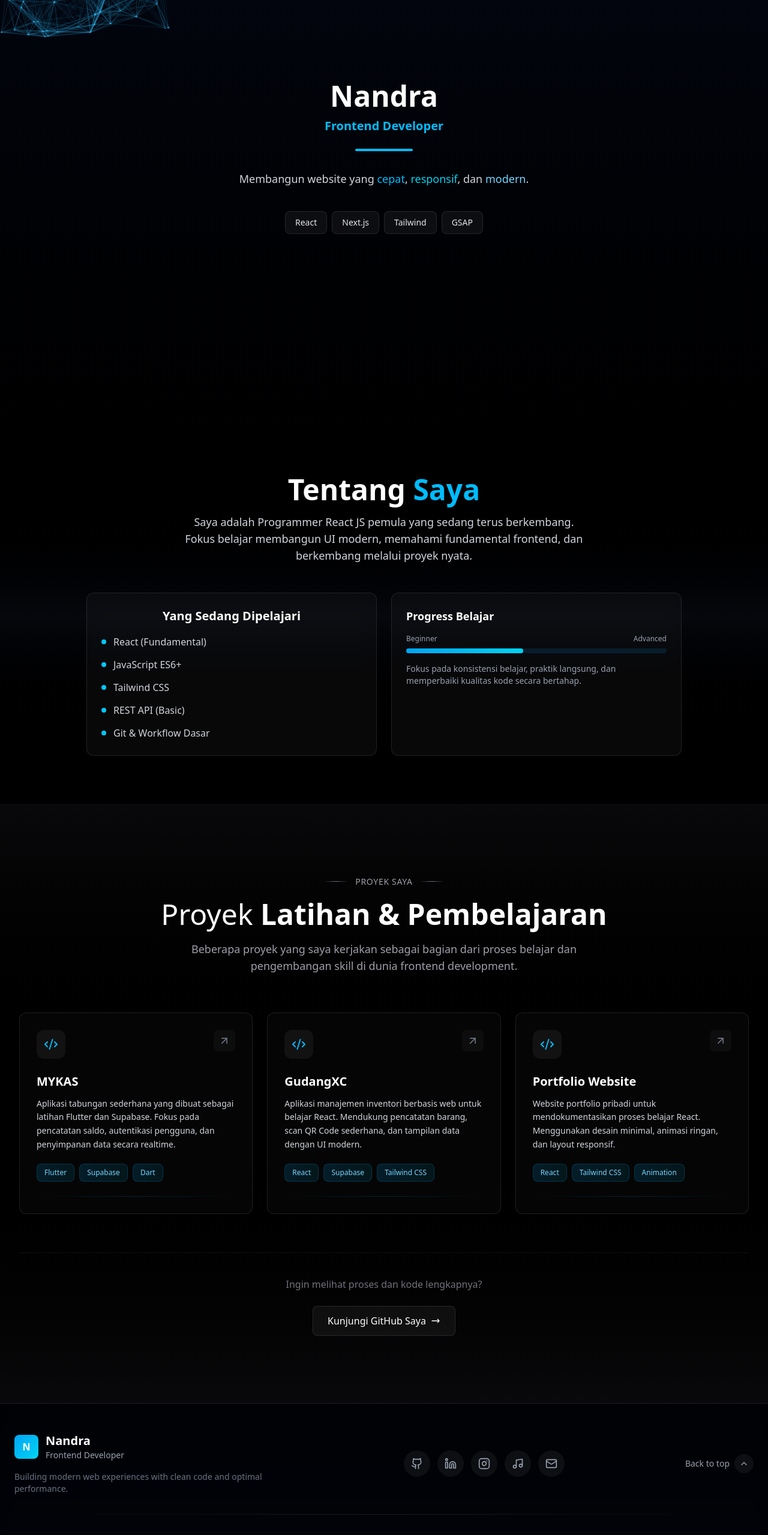
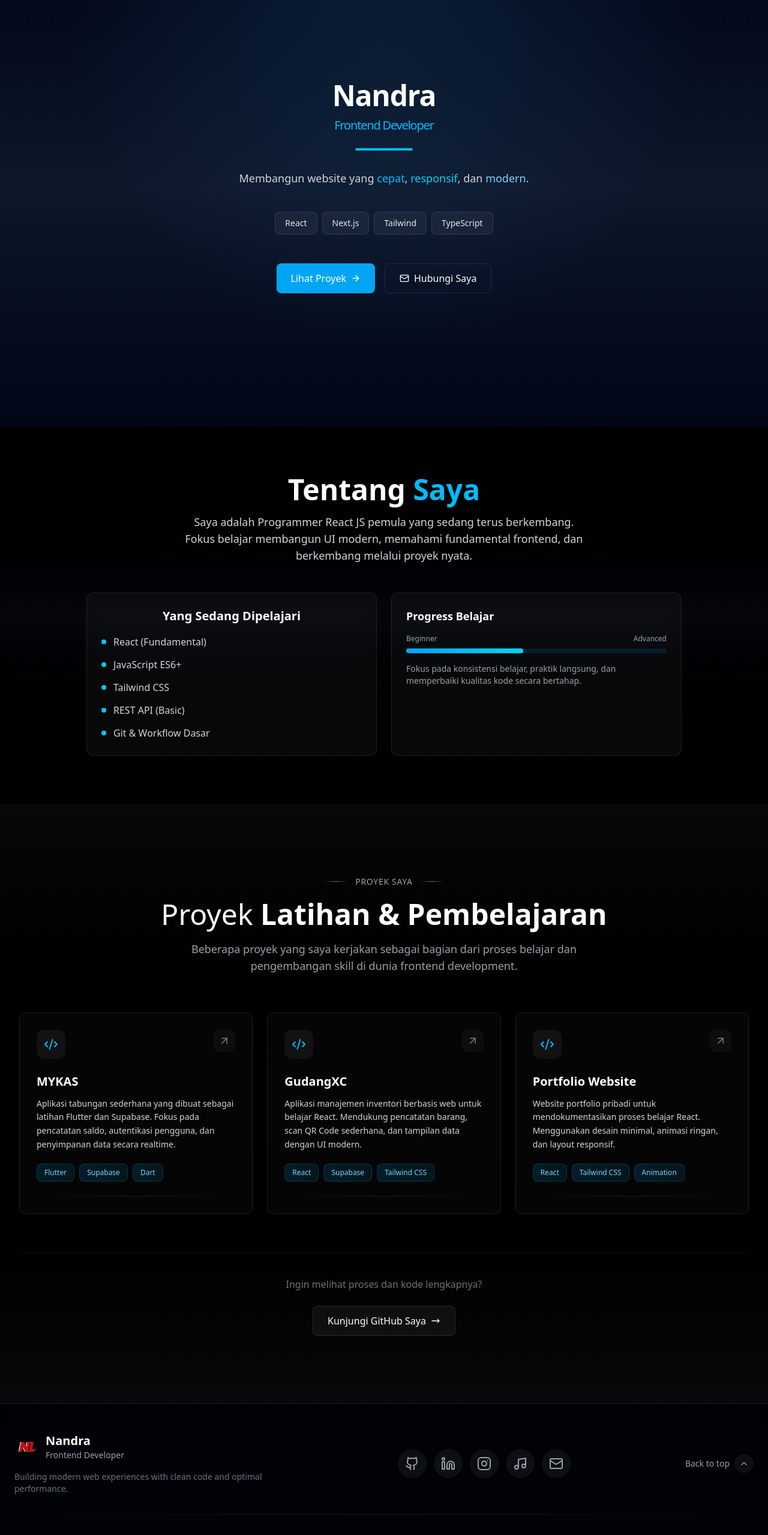
Before and after one commit to nandra-lp/my-portofolio-web, a React (Vite) app: page / in a window 1280 px wide. Shown: the part 160-2719 px from the top of the page at 60% size. Built offline with nearby package versions, Linux system fonts and the light colour scheme.

Commit message:
chore: update code structure and remove redundant changes

```diff
--- a/index.html
+++ b/index.html
@@ -2,9 +2,9 @@
 <html lang="en">
   <head>
     <meta charset="UTF-8" />
-    <link rel="icon" type="image/svg+xml" href="/vite.svg" />
+    <link rel="icon" type="image/svg+xml" href="/nl-nobg.svg" />
     <meta name="viewport" content="width=device-width, initial-scale=1.0" />
-    <title>react-portfolio</title>
+    <title>Nandra - Portofolio</title>
   </head>
   <body>
     <div id="root"></div>
--- a/src/components/Footer.jsx
+++ b/src/components/Footer.jsx
@@ -6,6 +6,7 @@ import {
   Instagram,
   Music,
 } from "lucide-react";
+import logo from "../assets/nl-nobg.png";
 
 export default function Footer() {
   const year = new Date().getFullYear();
@@ -18,17 +19,21 @@ export default function Footer() {
     <footer className="bg-black/50 backdrop-blur-sm border-t border-white/10">
       <div className="max-w-7xl mx-auto px-6 py-12">
         <div className="flex flex-col lg:flex-row justify-between items-center gap-8">
-          {/* Left Section */}
+          {/* Left Section - Logo */}
           <div className="text-center lg:text-left">
             <div className="flex items-center justify-center lg:justify-start gap-3 mb-4">
-              <div className="w-10 h-10 rounded-lg bg-gradient-to-br from-sky-500 to-cyan-400 flex items-center justify-center">
-                <span className="text-white font-bold">N</span>
-              </div>
+              <img
+                src={logo}
+                alt="Nandra Logo"
+                className="w-10 h-10 object-contain transition-transform duration-300 hover:scale-105"
+              />
+
               <div>
-                <h3 className="text-xl font-bold text-white">Nandra</h3>
+                <h3 className="text-xl font-semibold text-white">Nandra</h3>
                 <p className="text-gray-400 text-sm">Frontend Developer</p>
               </div>
             </div>
+
             <p className="text-gray-500 text-sm max-w-md hidden lg:block">
               Building modern web experiences with clean code and optimal
               performance.
@@ -37,55 +42,39 @@ export default function Footer() {
 
           {/* Middle - Social Links */}
           <div className="flex gap-3">
-            <a
-              href="https://github.com/"
-              target="_blank"
-              rel="noopener noreferrer"
-              className="p-3 rounded-full bg-white/5 text-gray-400 hover:text-white hover:bg-sky-500/20 transition-all duration-300 hover:scale-105"
-              aria-label="GitHub"
+            <Social href="https://github.com/" label="GitHub">
+              <Github />
+            </Social>
+
+            <Social href="https://linkedin.com/" label="LinkedIn">
+              <Linkedin />
+            </Social>
+
+            <Social
+              href="https://www.instagram.com/nandraluthfii/"
+              label="Instagram"
+              hover="hover:bg-pink-500/20"
             >
-              <Github className="w-5 h-5" />
-            </a>
-            <a
-              href="https://linkedin.com/"
-              target="_blank"
-              rel="noopener noreferrer"
-              className="p-3 rounded-full bg-white/5 text-gray-400 hover:text-white hover:bg-sky-500/20 transition-all duration-300 hover:scale-105"
-              aria-label="LinkedIn"
+              <Instagram />
+            </Social>
+
+            <Social
+              href="https://tiktok.com/"
+              label="TikTok"
+              hover="hover:bg-black/30"
             >
-              <Linkedin className="w-5 h-5" />
-            </a>
-            <a
-              href="https://www.instagram.com/nandraluthfii/"
-              target="_blank"
-              rel="noopener noreferrer"
-              className="p-3 rounded-full bg-white/5 text-gray-400 hover:text-white hover:bg-pink-500/20 transition-all duration-300 hover:scale-105"
-              aria-label="Instagram"
-            >
-              <Instagram className="w-5 h-5" />
-            </a>
-            <a
-              href="https://tiktok.com/"
-              target="_blank"
-              rel="noopener noreferrer"
-              className="p-3 rounded-full bg-white/5 text-gray-400 hover:text-white hover:bg-black/30 transition-all duration-300 hover:scale-105"
-              aria-label="TikTok"
-            >
-              <Music className="w-5 h-5" />
-            </a>
-            <a
-              href="mailto:hello@nandra.com"
-              className="p-3 rounded-full bg-white/5 text-gray-400 hover:text-white hover:bg-sky-500/20 transition-all duration-300 hover:scale-105"
-              aria-label="Email"
-            >
-              <Mail className="w-5 h-5" />
-            </a>
+              <Music />
+            </Social>
+
+            <Social href="mailto:hello@nandra.com" label="Email">
+              <Mail />
+            </Social>
           </div>
 
           {/* Right - Back to Top */}
           <button
             onClick={scrollToTop}
-            className="group flex items-center gap-2 text-gray-400 hover:text-sky-400 transition-colors cursor-pointer"
+            className="group flex items-center gap-2 text-gray-400 hover:text-sky-400 transition-colors"
           >
             <span className="text-sm">Back to top</span>
             <div className="p-2 rounded-full bg-white/5 group-hover:bg-sky-500/20 transition-colors">
@@ -94,22 +83,23 @@ export default function Footer() {
           </button>
         </div>
 
-        {/* Bottom Divider */}
+        {/* Divider */}
         <div className="my-8 h-px bg-gradient-to-r from-transparent via-white/10 to-transparent" />
 
-        {/* Copyright */}
+        {/* Bottom */}
         <div className="flex flex-col md:flex-row justify-between items-center gap-4 text-center">
           <p className="text-gray-500 text-sm">
             © {year} Nandra. All rights reserved.
           </p>
+
           <div className="flex gap-6">
-            {["Home", "About", "Projects", "Contact"].map((item) => (
+            {["home", "about", "projects", "contact"].map((item) => (
               <a
                 key={item}
-                href={`#${item.toLowerCase()}`}
+                href={`#${item}`}
                 className="text-gray-500 hover:text-gray-300 text-sm transition-colors"
               >
-                {item}
+                {item.charAt(0).toUpperCase() + item.slice(1)}
               </a>
             ))}
           </div>
@@ -118,3 +108,21 @@ export default function Footer() {
     </footer>
   );
 }
+
+/* -------------------------------------------------- */
+/* Reusable Social Button (lebih clean & pemula-friendly) */
+function Social({ href, label, children, hover }) {
+  return (
+    <a
+      href={href}
+      target="_blank"
+      rel="noopener noreferrer"
+      aria-label={label}
+      className={`p-3 rounded-full bg-white/5 text-gray-400 hover:text-white transition-all duration-300 hover:scale-105 ${
+        hover ?? "hover:bg-sky-500/20"
+      }`}
+    >
+      {children}
+    </a>
+  );
+}
--- a/src/components/Intro.jsx
+++ b/src/components/Intro.jsx
@@ -1,180 +1,79 @@
-import { useEffect, useRef } from "react";
 import { ArrowRight, Mail } from "lucide-react";
-import gsap from "gsap";
 
 export default function Intro() {
-  const canvasRef = useRef(null);
-  const contentRef = useRef(null);
-
-  useEffect(() => {
-    const canvas = canvasRef.current;
-    if (!canvas) return;
-
-    const ctx = canvas.getContext("2d");
-    if (!ctx) return;
-
-    let animationId;
-    let particles = [];
-
-    const MAX_PARTICLES = 60;
-    const LINK_DISTANCE = 120;
-
-    let width = 0;
-    let height = 0;
-
-    const resizeCanvas = () => {
-      const dpr = window.devicePixelRatio || 1;
-      width = canvas.offsetWidth;
-      height = canvas.offsetHeight;
-
-      canvas.width = width * dpr;
-      canvas.height = height * dpr;
-
-      ctx.setTransform(1, 0, 0, 1, 0, 0);
-      ctx.scale(dpr, dpr);
-    };
-
-    class Particle {
-      constructor() {
-        this.x = Math.random() * width;
-        this.y = Math.random() * height;
-        this.vx = (Math.random() - 0.5) * 0.3;
-        this.vy = (Math.random() - 0.5) * 0.3;
-        this.size = Math.random() * 1.5 + 0.5;
-      }
-
-      update() {
-        this.x += this.vx;
-        this.y += this.vy;
-
-        if (this.x < 0 || this.x > width) this.vx *= -1;
-        if (this.y < 0 || this.y > height) this.vy *= -1;
-      }
-
-      draw() {
-        ctx.fillStyle = "rgba(56,189,248,0.5)";
-        ctx.beginPath();
-        ctx.arc(this.x, this.y, this.size, 0, Math.PI * 2);
-        ctx.fill();
-      }
-    }
-
-    const initParticles = () => {
-      particles = [];
-      for (let i = 0; i < MAX_PARTICLES; i++) {
-        particles.push(new Particle());
-      }
-    };
-
-    const drawLines = () => {
-      for (let i = 0; i < particles.length; i++) {
-        for (let j = i + 1; j < particles.length; j++) {
-          const dx = particles[i].x - particles[j].x;
-          const dy = particles[i].y - particles[j].y;
-          const dist = Math.sqrt(dx * dx + dy * dy);
-
-          if (dist < LINK_DISTANCE) {
-            ctx.strokeStyle = `rgba(56,189,248,${1 - dist / LINK_DISTANCE})`;
-            ctx.lineWidth = 0.3;
-            ctx.beginPath();
-            ctx.moveTo(particles[i].x, particles[i].y);
-            ctx.lineTo(particles[j].x, particles[j].y);
-            ctx.stroke();
-          }
-        }
-      }
-    };
-
-    const animate = () => {
-      ctx.clearRect(0, 0, width, height);
-
-      particles.forEach((p) => {
-        p.update();
-        p.draw();
-      });
-
-      drawLines();
-      animationId = requestAnimationFrame(animate);
-    };
-
-    resizeCanvas();
-    initParticles();
-    animate();
-
-    window.addEventListener("resize", resizeCanvas);
-
-    return () => {
-      cancelAnimationFrame(animationId);
-      window.removeEventListener("resize", resizeCanvas);
-    };
-  }, []);
-
-  useEffect(() => {
-    if (!contentRef.current) return;
-
-    const ctx = gsap.context(() => {
-      gsap
-        .timeline({ defaults: { ease: "power2.out", duration: 0.6 } })
-        .from(".intro-title", { opacity: 0, y: 30 })
-        .from(".intro-divider", { scaleX: 0 }, "-=0.3")
-        .from(".intro-description", { opacity: 0, y: 20 }, "-=0.3")
-        .from(".tech-tag", { opacity: 0, scale: 0.9, stagger: 0.04 }, "-=0.2")
-        .from(".intro-cta", { opacity: 0, y: 20, stagger: 0.1 }, "-=0.2");
-    }, contentRef);
-
-    return () => ctx.revert();
-  }, []);
-
   return (
-    <section className="relative min-h-screen flex items-center justify-center overflow-hidden">
-      <canvas
-        ref={canvasRef}
-        className="absolute inset-0 pointer-events-none"
+    <section
+      className="
+        relative min-h-screen flex items-center justify-center
+        bg-gradient-to-b from-slate-950 via-slate-900 to-slate-950
+      "
+    >
+      {/* Subtle radial glow (static, no animation) */}
+      <div
+        className="
+          absolute inset-0
+          bg-[radial-gradient(ellipse_at_top,_rgba(56,189,248,0.12),_transparent_60%)]
+          pointer-events-none
+        "
       />
 
-      <div
-        ref={contentRef}
-        className="relative z-10 text-center max-w-4xl px-6"
-      >
-        <h1 className="intro-title text-5xl font-bold text-white">
+      {/* Content */}
+      <div className="relative z-10 text-center max-w-4xl px-6">
+        <h1 className="text-5xl font-bold text-white tracking-tight">
           Nandra
-          <span className="block text-sky-400 text-xl mt-3">
+          <span className="block text-sky-400 text-xl mt-3 font-medium">
             Frontend Developer
           </span>
         </h1>
 
-        <div className="intro-divider mx-auto mt-6 h-1 w-24 bg-sky-400 rounded" />
+        <div className="mx-auto mt-6 h-1 w-24 bg-sky-400 rounded-full" />
 
-        <p className="intro-description mt-8 text-gray-300 text-lg">
-          Membangun website yang <span className="text-sky-400">cepat</span>,{" "}
-          <span className="text-cyan-400">responsif</span>, dan{" "}
-          <span className="text-sky-300">modern</span>.
+        <p className="mt-8 text-gray-300 text-lg leading-relaxed">
+          Membangun website yang{" "}
+          <span className="text-sky-400 font-medium">cepat</span>,{" "}
+          <span className="text-cyan-400 font-medium">responsif</span>, dan{" "}
+          <span className="text-sky-300 font-medium">modern</span>.
         </p>
 
         <div className="mt-10 flex flex-wrap justify-center gap-2">
-          {["React", "Next.js", "Tailwind", "GSAP"].map((t) => (
+          {["React", "Next.js", "Tailwind", "TypeScript"].map((t) => (
             <span
               key={t}
-              className="tech-tag px-4 py-2 bg-white/5 border border-white/10 rounded-lg text-sm text-gray-200"
+              className="
+                px-4 py-2
+                bg-white/5 border border-white/10
+                rounded-lg text-sm text-gray-200
+                backdrop-blur-sm
+              "
             >
               {t}
             </span>
           ))}
         </div>
 
-        <div className="mt-12 flex justify-center gap-4">
-          {/* Button ke section Projects */}
+        <div className="mt-12 flex justify-center gap-4 flex-wrap">
           <a
             href="#projects"
-            className="intro-cta flex items-center gap-2 px-6 py-3 bg-sky-500 text-white rounded-lg transition hover:scale-105"
+            className="
+              flex items-center gap-2 px-6 py-3
+              bg-sky-500 text-white rounded-lg font-medium
+              hover:bg-sky-400
+              focus:outline-none focus:ring-2 focus:ring-sky-400/50
+              transition-colors
+            "
           >
             Lihat Proyek <ArrowRight size={16} />
           </a>
 
-          {/* Button ke section Contact */}
           <a
             href="#contact"
-            className="intro-cta flex items-center gap-2 px-6 py-3 border border-white/10 text-white rounded-lg transition hover:scale-105"
+            className="
+              flex items-center gap-2 px-6 py-3
+              border border-white/10 text-white rounded-lg font-medium
+              hover:bg-white/5 hover:border-white/20
+              focus:outline-none focus:ring-2 focus:ring-white/20
+              transition-colors
+            "
           >
             <Mail size={16} /> Hubungi Saya
           </a>
```
Also changed, not shown: src/components/Navbar.jsx (+7 -3 lines), public/nl-nobg.svg (added), src/assets/nl-nobg.png (added).
